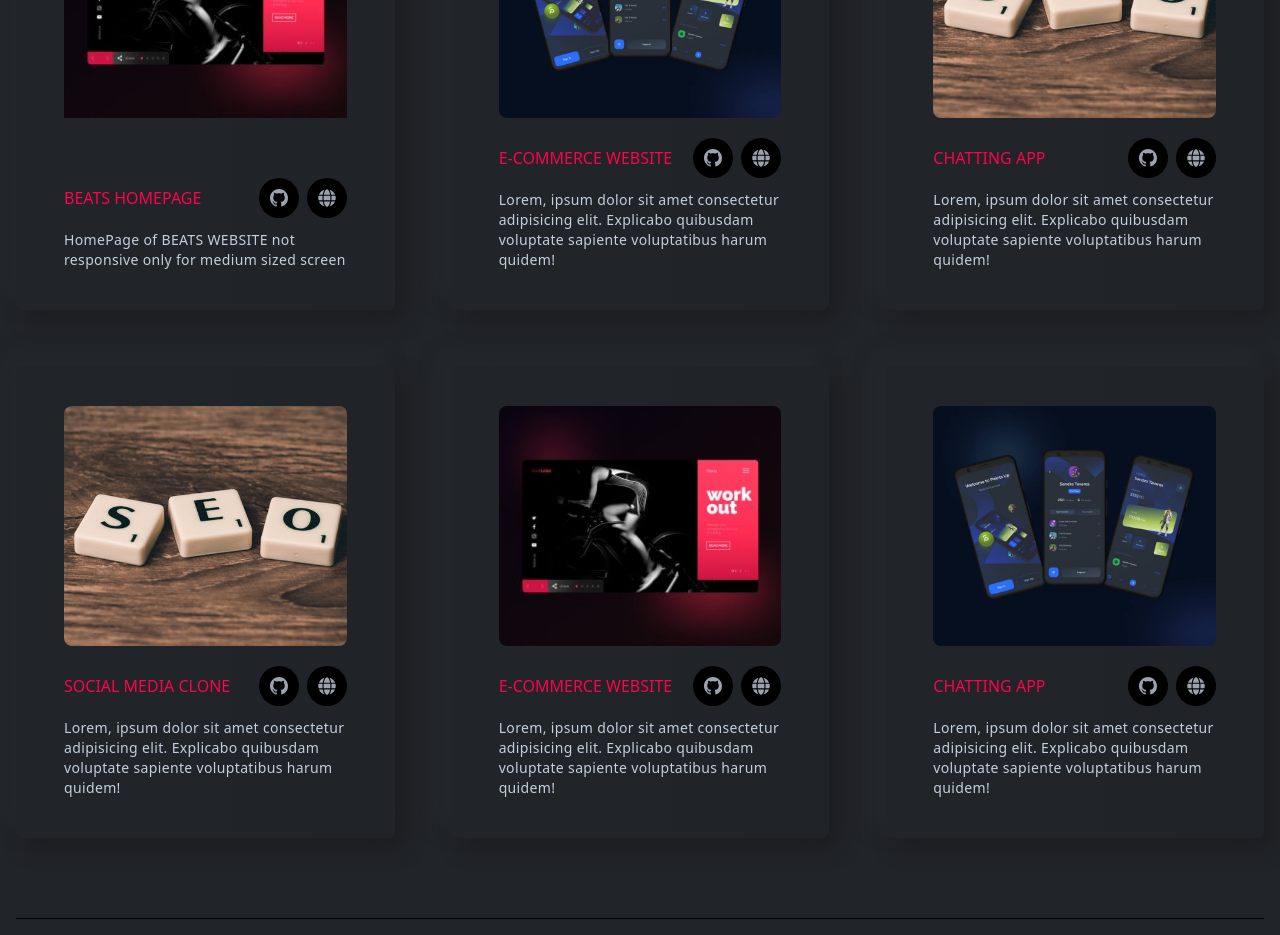
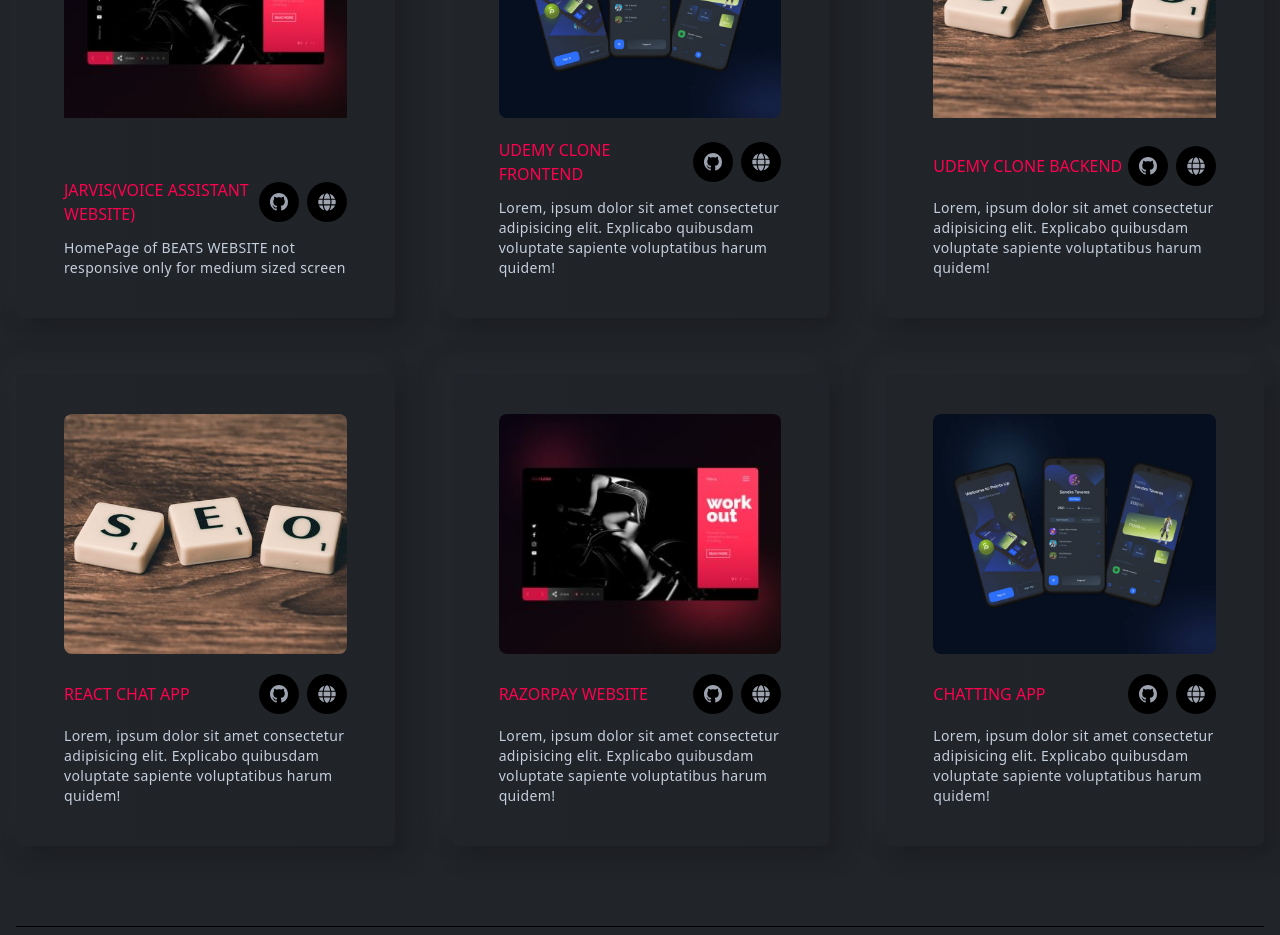
Before and after one commit to Abhishekkumar813209/Portfolio_website, a React (Create React App) app: page / in a window 1280 px wide. Shown: the part 2300-3235 px from the top of the page. Built offline with nearby package versions, Linux system fonts and the light colour scheme.

Commit message:
second commit

```diff
--- a/src/components/projects/Projects.js
+++ b/src/components/projects/Projects.js
@@ -17,30 +17,30 @@
       </div>
       <div className="grid grid-cols-1 md:grid-cols-2 xl:grid-cols-3 gap-6 xl:gap-14">
         <ProjectsCard
-          title="BEATS HOMEPAGE"
+          title="Jarvis(Voice Assistant website)"
           des="HomePage of BEATS WEBSITE not responsive only for medium sized screen"
           src={projectOne}
         />
         <ProjectsCard
-          title="E-commerce Website"
+          title="Udemy Clone Frontend"
           des=" Lorem, ipsum dolor sit amet consectetur adipisicing elit.
               Explicabo quibusdam voluptate sapiente voluptatibus harum quidem!"
           src={projectTwo}
         />
         <ProjectsCard
-          title="Chatting App"
+          title="Udemy Clone Backend"
           des=" Lorem, ipsum dolor sit amet consectetur adipisicing elit.
               Explicabo quibusdam voluptate sapiente voluptatibus harum quidem!"
           src={projectThree}
         />
         <ProjectsCard
-          title="SOCIAL MEDIA CLONE"
+          title="React Chat App"
           des=" Lorem, ipsum dolor sit amet consectetur adipisicing elit.
               Explicabo quibusdam voluptate sapiente voluptatibus harum quidem!"
           src={projectThree}
         />
         <ProjectsCard
-          title="E-commerce Website"
+          title="Razorpay Website"
           des=" Lorem, ipsum dolor sit amet consectetur adipisicing elit.
               Explicabo quibusdam voluptate sapiente voluptatibus harum quidem!"
           src={projectOne}
```
